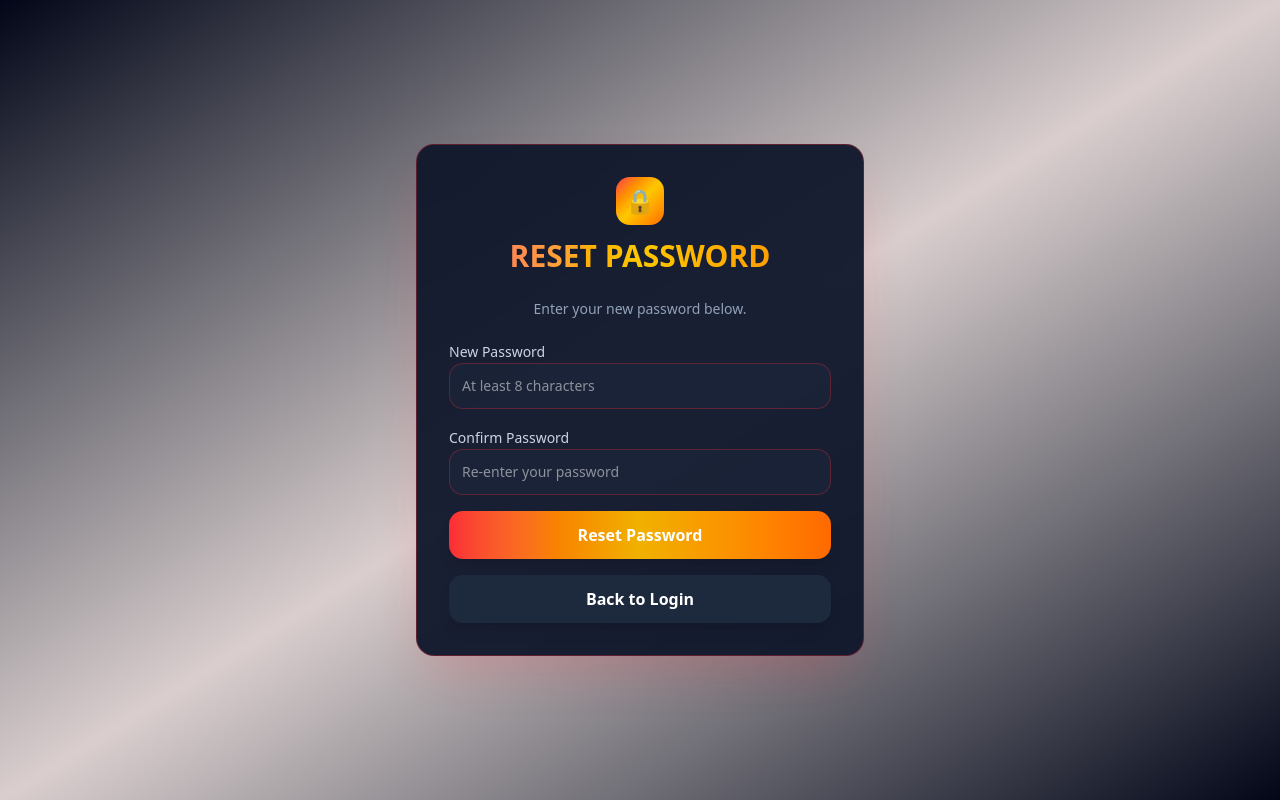
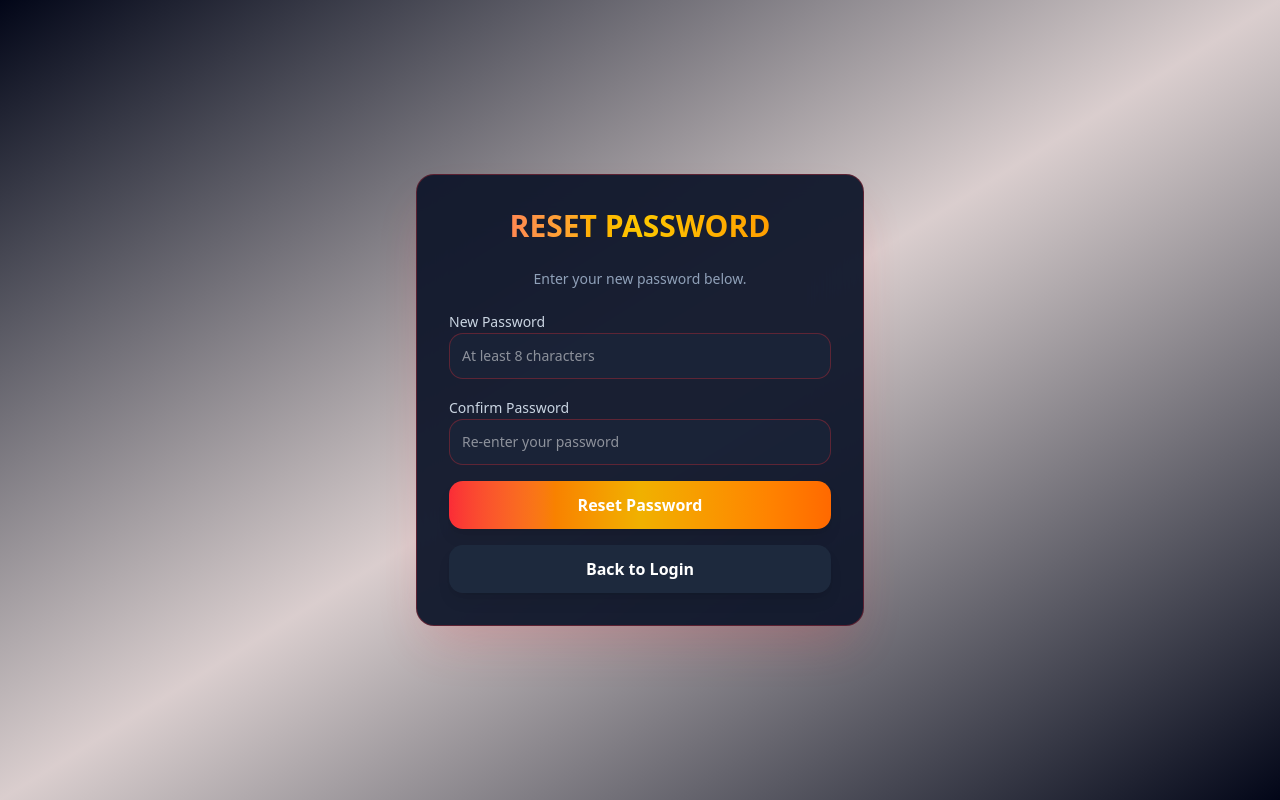
Before and after one commit to RaidenSh0wgun/Fullstack-Frontend, a React (Vite) app: page /reset-password/1/1 in a window 1280 px wide. Built offline with nearby package versions, Linux system fonts and the light colour scheme.

Commit message:
auth pages finalized

```diff
--- a/src/pages/auths/ForgotPasswordPage.tsx
+++ b/src/pages/auths/ForgotPasswordPage.tsx
@@ -41,9 +41,6 @@ export default function ForgotPasswordPage() {
     return (
       <div className="min-h-screen bg-gradient-to-br from-slate-950 via-red-950/20 to-slate-950 flex items-center justify-center p-4 sm:p-6">
         <div className="w-full max-w-md rounded-2xl border border-red-500/30 bg-slate-900/95 backdrop-blur-xl p-6 sm:p-8 shadow-2xl shadow-red-500/20 text-center">
-          <div className="mx-auto mb-4 w-16 h-16 bg-gradient-to-br from-green-500 to-emerald-500 rounded-xl flex items-center justify-center">
-            <span className="text-3xl">✉️</span>
-          </div>
           <h2 className="text-2xl sm:text-3xl font-bold text-white mb-3">
             Check Your Email
           </h2>
--- a/src/pages/auths/ResetPasswordPage.tsx
+++ b/src/pages/auths/ResetPasswordPage.tsx
@@ -61,9 +61,6 @@ export default function ResetPasswordPage() {
     return (
       <div className="min-h-screen bg-gradient-to-br from-slate-950 via-red-950/20 to-slate-950 flex items-center justify-center p-4 sm:p-6">
         <div className="w-full max-w-md rounded-2xl border border-red-500/30 bg-slate-900/95 backdrop-blur-xl p-6 sm:p-8 shadow-2xl shadow-red-500/20 text-center">
-          <div className="mx-auto mb-4 w-16 h-16 bg-gradient-to-br from-green-500 to-emerald-500 rounded-xl flex items-center justify-center">
-            <span className="text-3xl">✅</span>
-          </div>
           <h2 className="text-2xl sm:text-3xl font-bold text-white mb-3">
             Password Reset!
           </h2>
@@ -85,9 +82,6 @@ export default function ResetPasswordPage() {
     <div className="min-h-screen bg-gradient-to-br from-slate-950 via-red-950/20 to-slate-950 flex items-center justify-center p-4 sm:p-6">
       <div className="w-full max-w-md rounded-2xl border border-red-500/30 bg-slate-900/95 backdrop-blur-xl p-6 sm:p-8 shadow-2xl shadow-red-500/20">
         <div className="mb-6 text-center">
-          <div className="mx-auto mb-3 w-12 h-12 bg-gradient-to-br from-red-500 via-yellow-400 to-orange-500 rounded-xl flex items-center justify-center">
-            <span className="text-2xl">🔒</span>
-          </div>
           <h1 className="text-2xl sm:text-3xl font-black bg-gradient-to-r from-red-400 via-yellow-400 to-orange-400 bg-clip-text text-transparent leading-tight">
             RESET PASSWORD
           </h1>
```
